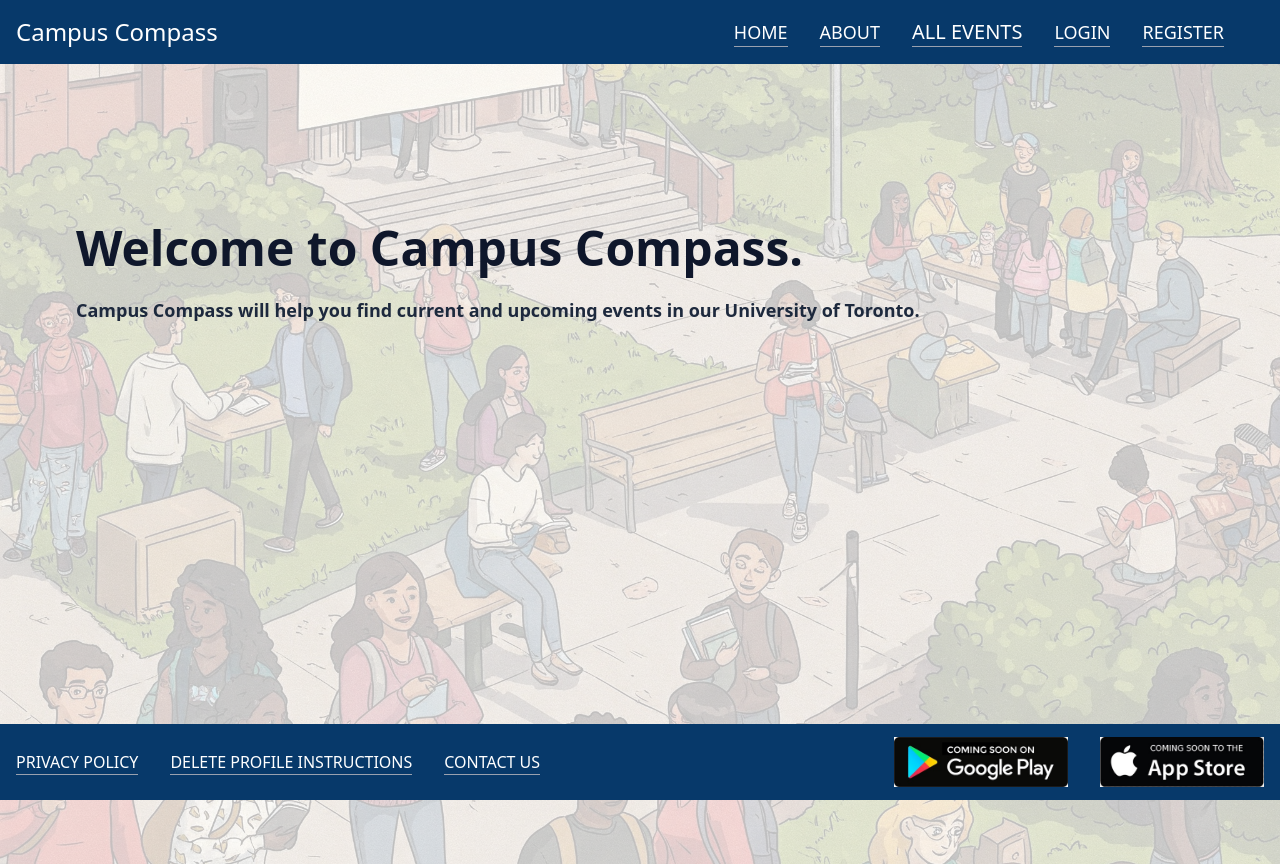
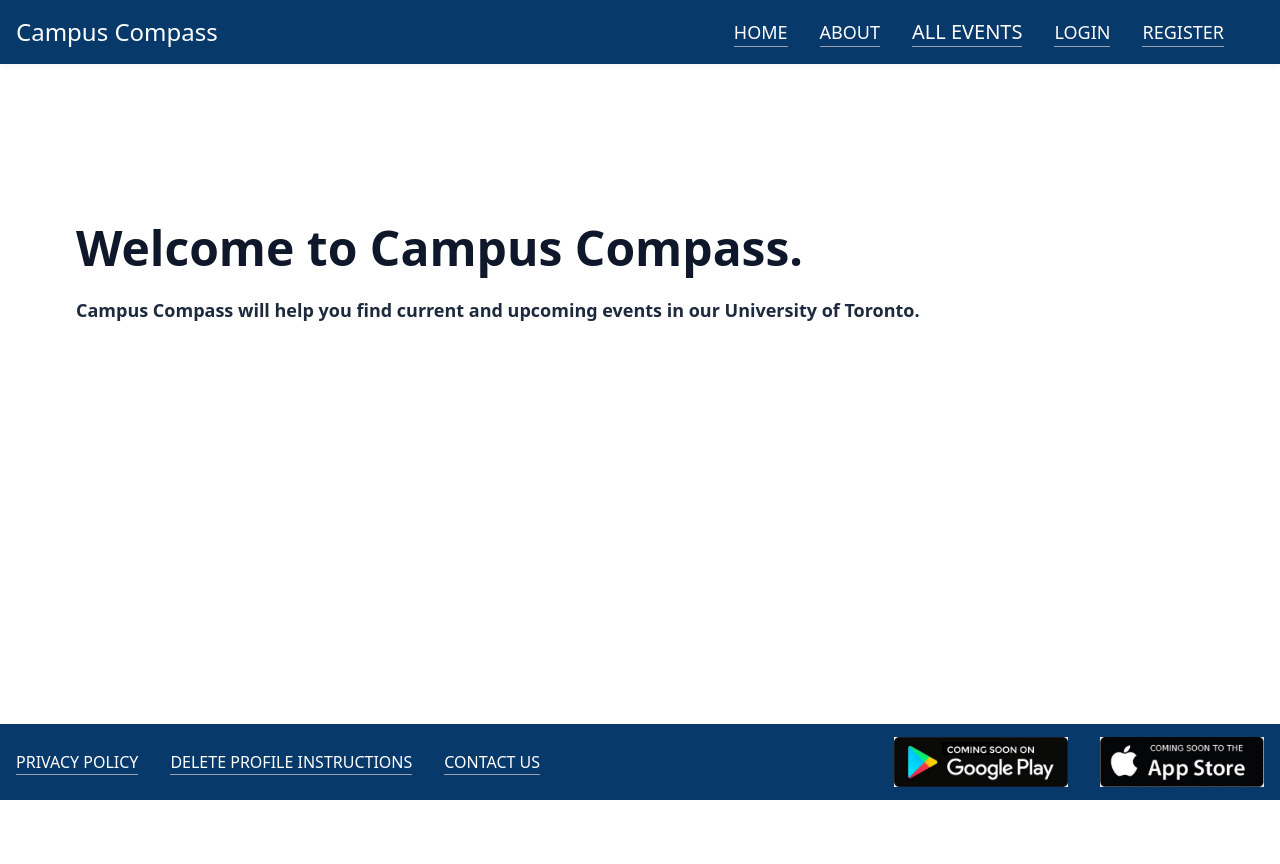
Before and after one commit to uoftcampuscompass/campus-compass, a React (Vite) app: page / in a window 1280 px wide. Built offline with nearby package versions, Linux system fonts and the light colour scheme.

Commit message:
Temporarily hide background image

```diff
--- a/src/index.css
+++ b/src/index.css
@@ -2,7 +2,7 @@
 
 main{
   background-color: rgb(255, 255, 255, 0.75);
-  background-image: url('../src/assets/images/campus-compass-background.jpeg');
+  /* background-image: url('../src/assets/images/campus-compass-background.jpeg'); */
   background-blend-mode:soft-light;
   background-size:cover;
   background-position: center;
```
